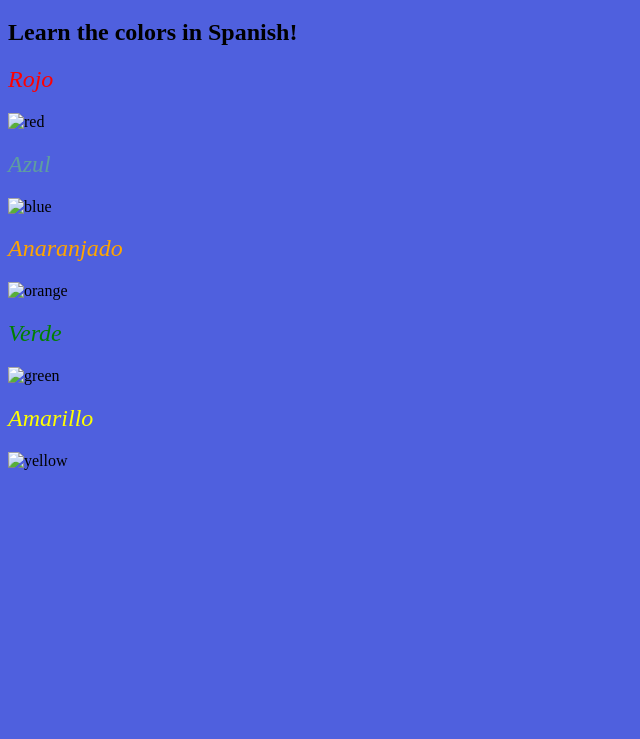
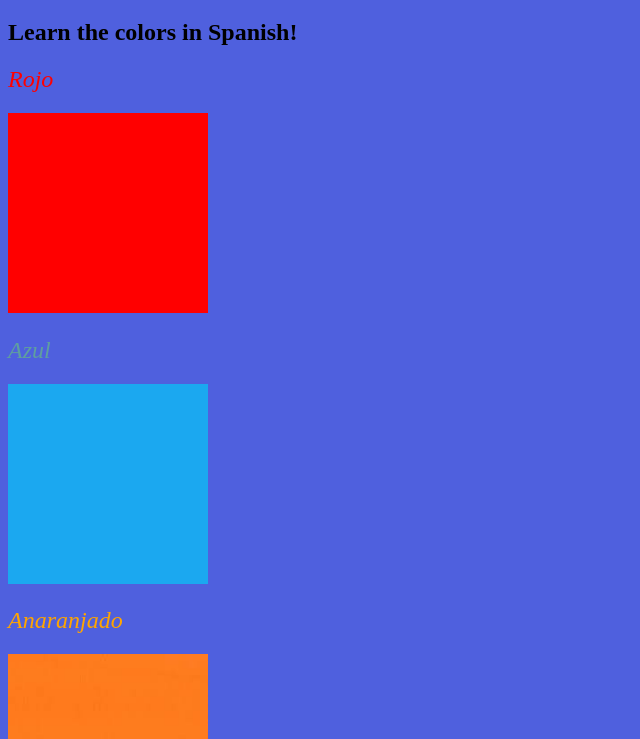
Before and after one commit to amina90384/html--vocab, a plain HTML site: page index.html in a window 1280 px wide. Shown: the part 61-800 px from the top of the page, without its empty margins (0-640 px from the left). Drawn offline with Linux system fonts and the light colour scheme.

Commit message:
Update index.html

```diff
--- a/index.html
+++ b/index.html
@@ -9,34 +9,20 @@
   <body>
     <h1>Colors</h1>
     <h2>Learn the colors in Spanish!</h2>
+
     <h2 class="color-title" id="red">Rojo</h2>
-    <img src="./assets/images/red.png" alt="red" />
+    <img src="red.png" alt="red" />
 
     <h2 class="color-title" id="blue">Azul</h2>
-    <img src="./assets/images/blue.png" alt="blue" />
+    <img src="blue.png" alt="blue" />
 
     <h2 class="color-title" id="orange">Anaranjado</h2>
-    <img src="./assets/images/orange.png" alt="orange" />
+    <img src="orange.png" alt="orange" />
 
     <h2 class="color-title" id="green">Verde</h2>
-    <img src="./assets/images/green.png" alt="green" />
+    <img src="green.png" alt="green" />
 
     <h2 class="color-title" id="yellow">Amarillo</h2>
-    <img src="./assets/images/yellow.png" alt="yellow" />
+    <img src="yellow.png" alt="yellow" />
   </body>
 </html>
-
-<!--
-TODOs
-IMPORTANT: You should not need to make ANY CHANGES to index.html
-All code should be written in your CSS file.
-
-1. Create a CSS file and incorporate it as an external stylesheet.
-2. Use CSS to style each of the color titles to meaning.
-Hint: Use the id to help if you don't know the words in spanish.
-3. Use CSS to change all the color titles to have "font-weight: normal;"
-4. Use CSS (not HTML) to make all the images 200px heigh and 200px wide.
-Hint:
-https://developer.mozilla.org/en-US/docs/Web/CSS/height
-https://developer.mozilla.org/en-US/docs/Web/CSS/width
--->
```
